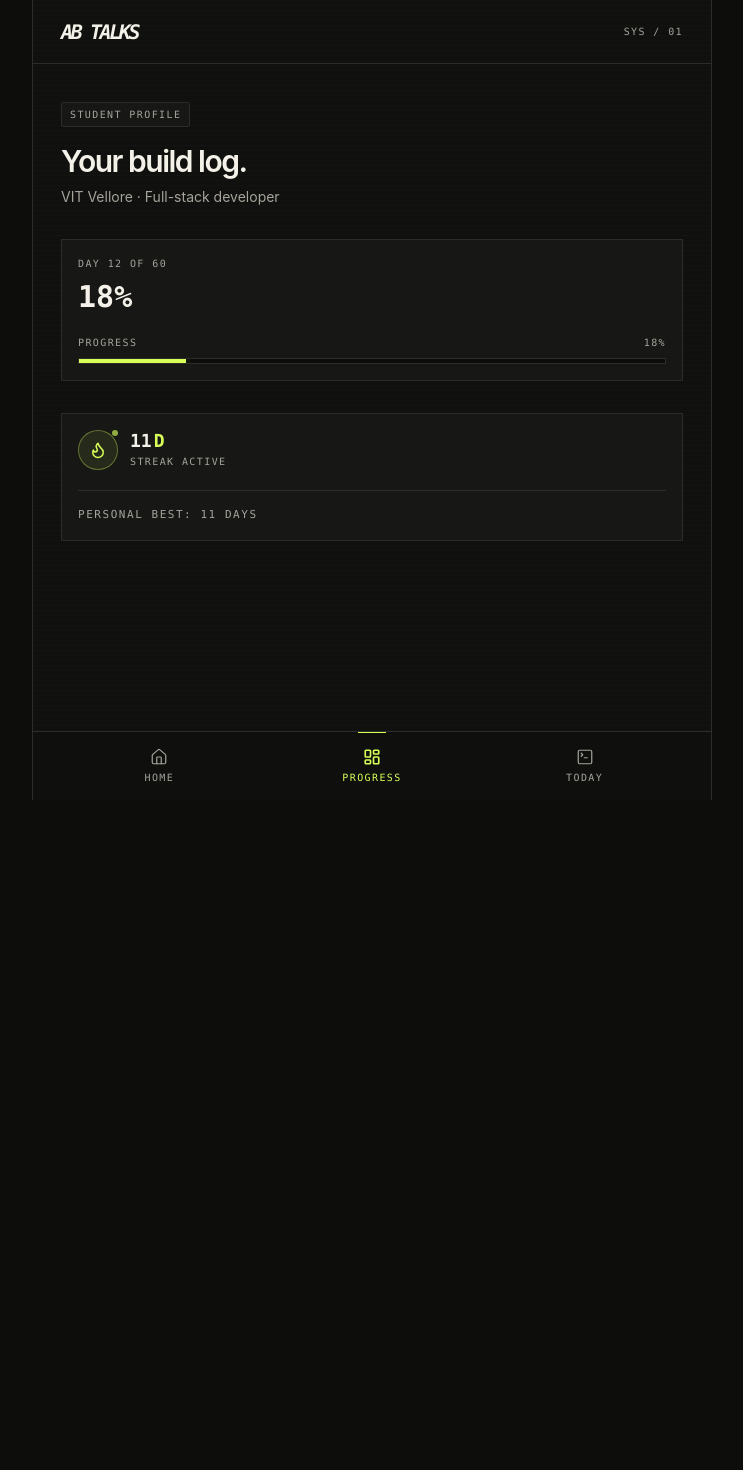
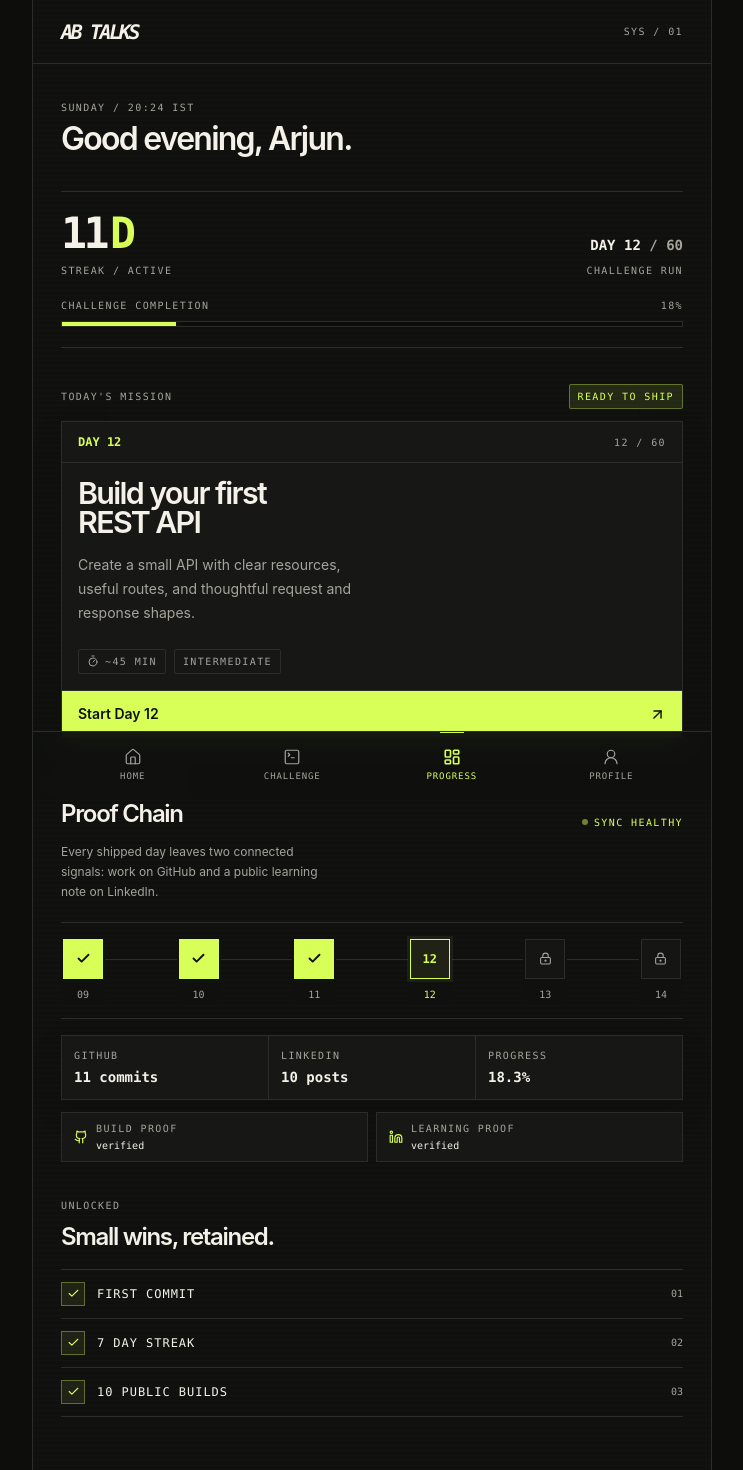
Before and after one commit to Hellopal007/psychic-umbrella, a Next.js app: page /dashboard in a window 1280 px wide. Shown: the top 1470 px of the page, without its empty margins (268-1011 px from the left). Before the commit the page ends 800 px from the top, so only its background shows below. Built offline with nearby package versions, Linux system fonts and the light colour scheme.

Commit message:
feat: build student dashboard

```diff
--- a/src/app/dashboard/page.tsx
+++ b/src/app/dashboard/page.tsx
@@ -1,7 +1,29 @@
+import Link from "next/link";
+import { ArrowUpRight, Check, Github, Linkedin, Timer } from "lucide-react";
 import { AppShell } from "@/components/app-shell";
-import { Badge, Card, ProgressBar, SectionLabel, StreakIndicator } from "@/components/ui";
-import { challengeProgress, currentStreak, student } from "@/lib/mock-data";
+import { Badge, Card, ChallengeDayIndicator, ProgressBar, SectionLabel, StatusIndicator, Telemetry } from "@/components/ui";
+import { achievements, challengeProgress, githubProof, linkedinProof } from "@/lib/mock-data";
+
+const proofDays = [9, 10, 11, 12, 13, 14];
 
 export default function DashboardPage() {
-  return <AppShell><div className="page space-y-8"><div><Badge>Student profile</Badge><h1 className="mt-4 text-3xl font-semibold tracking-[-0.05em]">Your build log.</h1><p className="mt-2 text-sm text-muted">{student.college} · {student.track}</p></div><Card className="p-4"><SectionLabel>Day {challengeProgress.currentDay} of {challengeProgress.totalDays}</SectionLabel><p className="mt-2 font-mono text-3xl font-semibold">{Math.round((challengeProgress.completedDays / challengeProgress.totalDays) * 100)}%</p><div className="mt-5"><ProgressBar value={challengeProgress.completedDays} /></div></Card><Card className="p-4"><StreakIndicator days={currentStreak.days} /><p className="mt-5 border-t border-line pt-4 font-mono text-[11px] uppercase tracking-eyebrow text-muted">Personal best: {currentStreak.best} days</p></Card></div></AppShell>;
+  const completion = ((challengeProgress.completedDays / challengeProgress.totalDays) * 100).toFixed(1);
+  return <AppShell><div className="page space-y-9">
+    <section aria-labelledby="dashboard-heading"><p className="telemetry">Sunday / 20:24 IST</p><h1 id="dashboard-heading" className="display mt-2 text-[2rem] leading-none">Good evening, Arjun.</h1></section>
+
+    <section aria-label="Challenge status" className="border-y border-line py-5">
+      <div className="flex items-end justify-between"><div><p className="font-mono text-[2.7rem] font-semibold leading-none tracking-[-0.08em] text-paper">11<span className="ml-1 text-signal">D</span></p><p className="mt-2 telemetry">streak / active</p></div><div className="text-right"><p className="font-mono text-sm font-semibold text-paper">DAY 12 <span className="text-muted">/ 60</span></p><p className="mt-2 telemetry">challenge run</p></div></div>
+      <div className="mt-5"><ProgressBar value={challengeProgress.completedDays} max={challengeProgress.totalDays} label="challenge completion" /></div>
+    </section>
+
+    <section aria-labelledby="mission-heading"><div className="flex items-center justify-between"><SectionLabel>Today&apos;s mission</SectionLabel><Badge tone="signal">Ready to ship</Badge></div><Card elevated className="mt-3 overflow-hidden"><div className="flex items-center justify-between border-b border-line px-4 py-3"><span className="font-mono text-xs font-semibold text-signal">DAY 12</span><span className="telemetry">12 / 60</span></div><div className="p-4"><h2 id="mission-heading" className="display max-w-[11ch] text-[1.9rem] leading-[0.95]">Build your first REST API</h2><p className="mt-4 max-w-[34ch] text-sm leading-6 text-muted">Create a small API with clear resources, useful routes, and thoughtful request and response shapes.</p><div className="mt-6 flex gap-2"><Badge><Timer size={12} /> ~45 min</Badge><Badge>Intermediate</Badge></div></div><Link href="/day/12" className="flex h-12 items-center justify-between border-t border-line bg-signal px-4 text-sm font-semibold text-graphite transition-colors hover:bg-[#edfcae]">Start Day 12 <ArrowUpRight size={17} /></Link></Card></section>
+
+    <section aria-labelledby="chain-heading"><div className="flex items-end justify-between"><div><SectionLabel>Verified history</SectionLabel><h2 id="chain-heading" className="display mt-2 text-2xl">Proof Chain</h2></div><StatusIndicator label="sync healthy" /></div><p className="mt-3 max-w-[36ch] text-xs leading-5 text-muted">Every shipped day leaves two connected signals: work on GitHub and a public learning note on LinkedIn.</p>
+      <div className="mt-5 border-y border-line py-4"><div className="relative flex items-start justify-between before:absolute before:left-4 before:right-4 before:top-5 before:h-px before:bg-line">{proofDays.map((day) => { const status = day < 12 ? "complete" : day === 12 ? "current" : "locked"; return <div key={day} className="relative z-[1] flex flex-col items-center bg-graphite px-0.5"><ChallengeDayIndicator day={day} status={status} /><span className={`mt-2 font-mono text-[10px] ${status === "current" ? "text-signal" : "text-muted"}`}>{String(day).padStart(2, "0")}</span></div>; })}</div></div>
+      <div className="surface-grid mt-4 grid-cols-3"><Telemetry className="bg-ink p-3" label="github" value={`${githubProof.commits} commits`} /><Telemetry className="bg-ink p-3" label="linkedin" value={`${linkedinProof.posts} posts`} /><Telemetry className="bg-ink p-3" label="progress" value={`${completion}%`} /></div>
+      <div className="mt-3 grid grid-cols-2 gap-2"><div className="flex items-center gap-2 border border-line bg-ink px-3 py-2"><Github size={14} className="text-signal" /><div><p className="telemetry">build proof</p><p className="mt-0.5 font-mono text-[10px] text-paper">verified</p></div></div><div className="flex items-center gap-2 border border-line bg-ink px-3 py-2"><Linkedin size={14} className="text-signal" /><div><p className="telemetry">learning proof</p><p className="mt-0.5 font-mono text-[10px] text-paper">verified</p></div></div></div>
+    </section>
+
+    <section id="profile" aria-labelledby="achievements-heading"><SectionLabel>Unlocked</SectionLabel><h2 id="achievements-heading" className="display mt-2 text-2xl">Small wins, retained.</h2><div className="mt-4 divide-y divide-line border-y border-line">{achievements.filter((achievement) => achievement.unlocked).map((achievement, index) => <div key={achievement.name} className="flex items-center gap-3 py-3"><span className="grid size-6 place-items-center border border-signal/35 bg-signal/[0.07] text-signal"><Check size={13} /></span><p className="font-mono text-xs uppercase tracking-[0.08em] text-paper">{achievement.name}</p><span className="ml-auto font-mono text-[10px] text-muted">0{index + 1}</span></div>)}</div></section>
+  </div></AppShell>;
 }
--- a/src/components/bottom-nav.tsx
+++ b/src/components/bottom-nav.tsx
@@ -1,12 +1,12 @@
 "use client";
 
 import Link from "next/link";
-import { Home, LayoutDashboard, SquareTerminal } from "lucide-react";
+import { Home, LayoutDashboard, SquareTerminal, UserRound } from "lucide-react";
 import { usePathname } from "next/navigation";
 
-const items = [{ href: "/", label: "Home", icon: Home }, { href: "/dashboard", label: "Progress", icon: LayoutDashboard }, { href: "/day/12", label: "Today", icon: SquareTerminal }];
+const items = [{ href: "/", label: "Home", icon: Home }, { href: "/day/12", label: "Challenge", icon: SquareTerminal }, { href: "/dashboard", label: "Progress", icon: LayoutDashboard }, { href: "/dashboard#profile", label: "Profile", icon: UserRound }];
 
 export function BottomNav() {
   const pathname = usePathname();
-  return <nav aria-label="Primary navigation" className="fixed inset-x-0 bottom-0 z-10 mx-auto flex max-w-[680px] border-x border-t border-line bg-graphite/95 px-5 pb-[max(0.75rem,env(safe-area-inset-bottom))] pt-3 backdrop-blur-md"><div className="grid w-full grid-cols-3">{items.map(({ href, label, icon: Icon }) => { const active = pathname === href; return <Link key={href} href={href} className={`group relative flex min-h-11 flex-col items-center justify-center gap-1 font-mono text-[10px] uppercase tracking-eyebrow transition-colors ${active ? "text-signal" : "text-muted hover:text-paper"}`}><span className={`absolute -top-3 h-px w-7 transition-all ${active ? "bg-signal" : "bg-transparent group-hover:bg-muted/60"}`} /><Icon size={18} strokeWidth={active ? 2.2 : 1.6} /><span>{label}</span></Link>; })}</div></nav>;
+  return <nav aria-label="Primary navigation" className="fixed inset-x-0 bottom-0 z-10 mx-auto flex max-w-[680px] border-x border-t border-line bg-graphite/95 px-3 pb-[max(0.75rem,env(safe-area-inset-bottom))] pt-3 backdrop-blur-md sm:px-5"><div className="grid w-full grid-cols-4">{items.map(({ href, label, icon: Icon }) => { const active = pathname === href; return <Link key={href} href={href} className={`group relative flex min-h-11 flex-col items-center justify-center gap-1 font-mono text-[9px] uppercase tracking-[0.1em] transition-colors ${active ? "text-signal" : "text-muted hover:text-paper"}`}><span className={`absolute -top-3 h-px w-6 transition-all ${active ? "bg-signal" : "bg-transparent group-hover:bg-muted/60"}`} /><Icon size={18} strokeWidth={active ? 2.2 : 1.6} /><span>{label}</span></Link>; })}</div></nav>;
 }
--- a/src/lib/mock-data.ts
+++ b/src/lib/mock-data.ts
@@ -16,11 +16,11 @@ export const dailyChallenges = [
   { day: 13, title: "Make a data visualisation", status: "locked" as const },
 ];
 
-export const githubProof = { repository: "aaravmehta/command-menu", commits: 3, lastCommit: "2h ago", verified: true };
-export const linkedinProof = { postUrl: "linkedin.com/posts/aaravmehta", postedAt: "Yesterday", verified: true };
+export const githubProof = { repository: "arjunmehta/rest-api", commits: 11, lastCommit: "2h ago", verified: true };
+export const linkedinProof = { postUrl: "linkedin.com/posts/arjunmehta", posts: 10, postedAt: "Yesterday", verified: true };
 
 export const achievements = [
-  { name: "First push", unlocked: true },
-  { name: "7-day run", unlocked: true },
-  { name: "Halfway there", unlocked: false },
+  { name: "First commit", unlocked: true },
+  { name: "7 day streak", unlocked: true },
+  { name: "10 public builds", unlocked: true },
 ];
```
